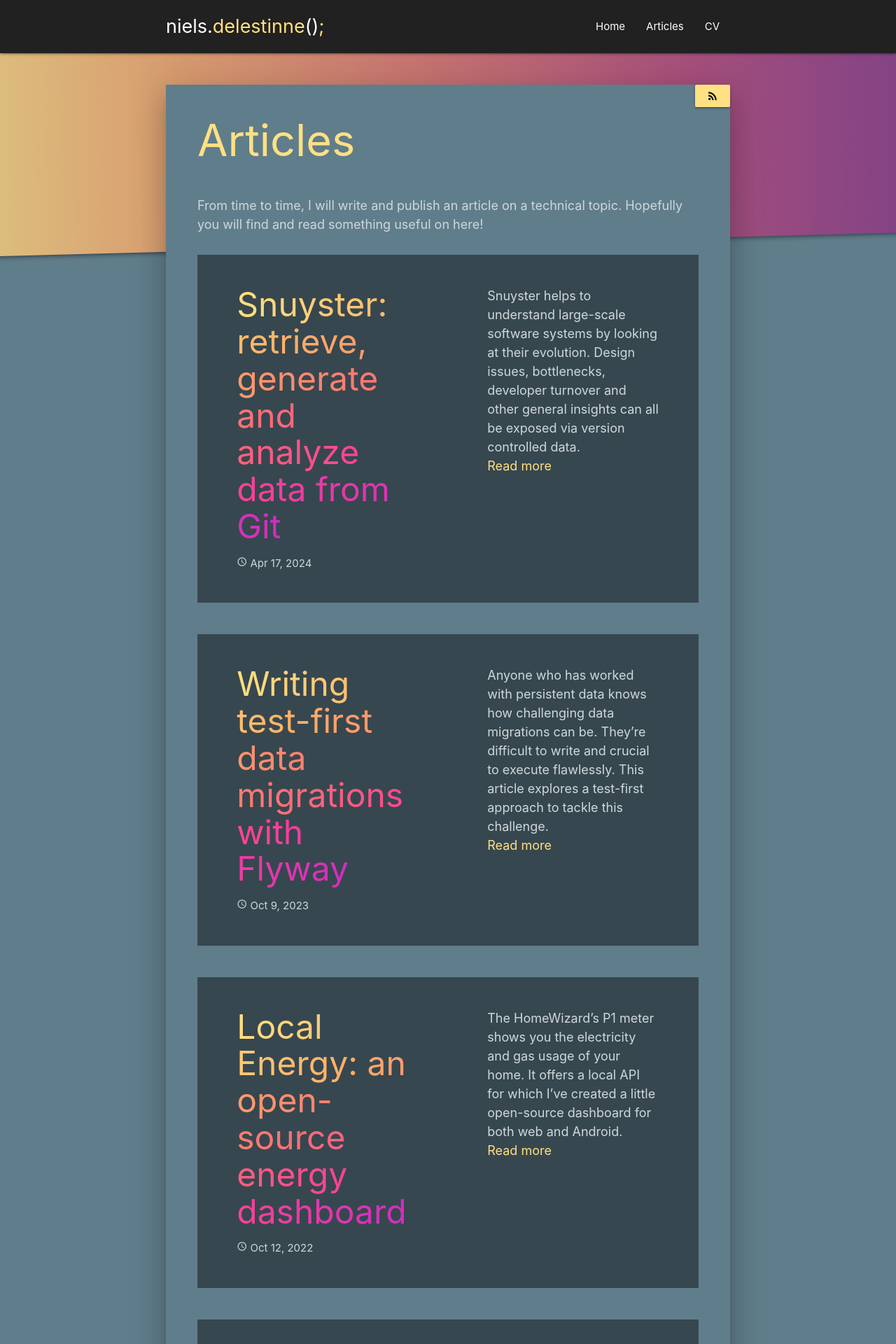
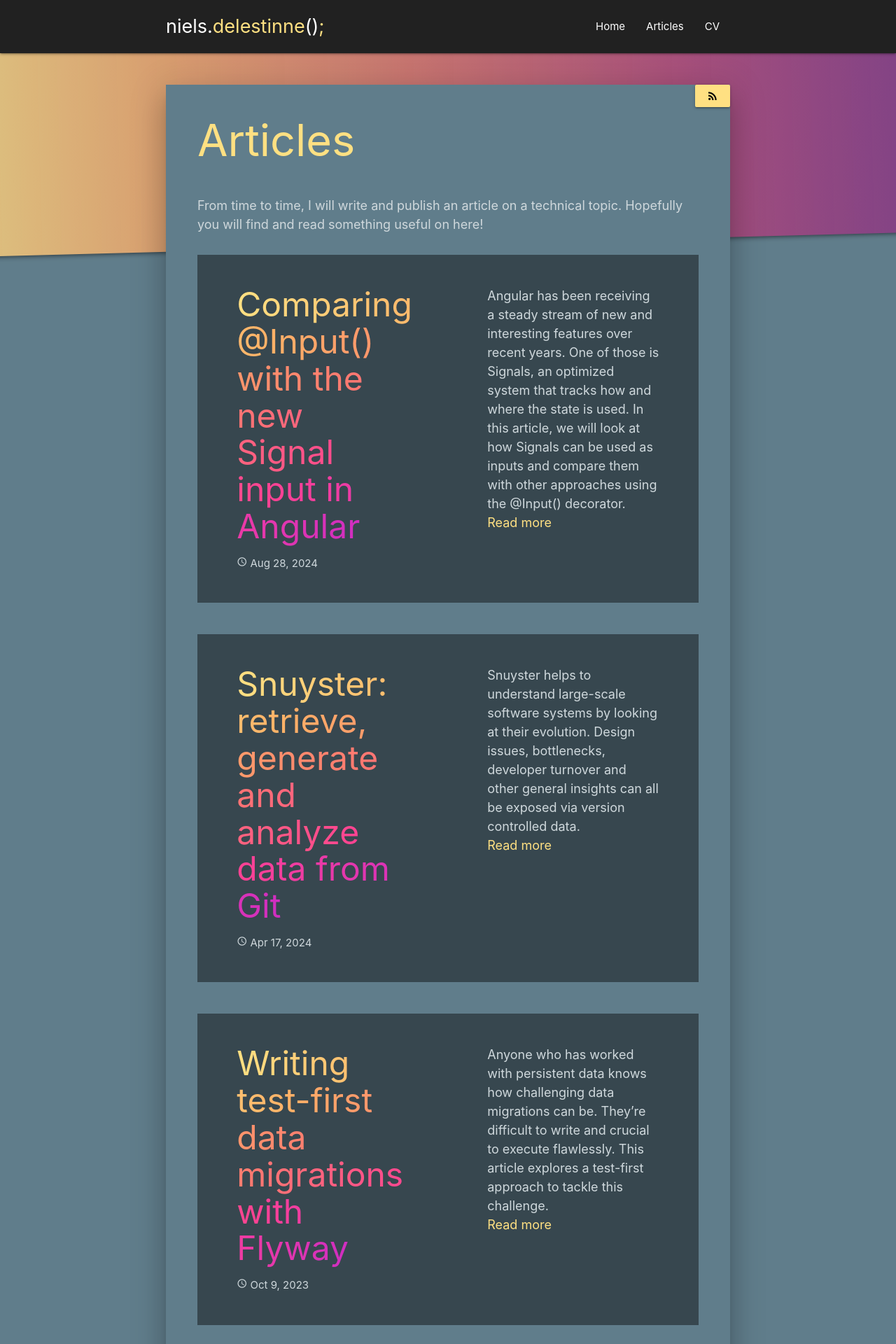
Before and after one commit to nielsdelestinne/niedel.be, a Jekyll site: the page built from articles.markdown, in a window 1280 px wide. Shown: the top 1920 px of the page at 70% size. Built offline with Jekyll 4.4.1, drawn with Linux system fonts in a browser that asks for light colours; some of the changed lines change nothing that is shown.

Commit message:
Add article on comparing @Input() with the new Signal input in Angular

```diff
--- /dev/null
+++ b/_posts/2024-08-28-comparing_input_with_signal_input_angular.markdown
@@ -0,0 +1,245 @@
+---
+layout: post
+title:  "Comparing @Input() with the new Signal input in Angular"
+date:   2024-08-28
+author: "Niels Delestinne"
+categories: angular signal input
+comments: false
+---
+
+Angular has been receiving a steady stream of new and interesting features over recent years. One of those is Signals, an optimized system that tracks how and where the state is used.
+In this article, we will look at how Signals can be used as inputs and compare them with other approaches using the @Input() decorator.
+
+<!--more-->
+
+## Signals?
+
+If you're not familiar with Signals, I highly recommend you read the [official Angular Signals guide](https://angular.dev/guide/signals) first.
+
+## Example feature
+
+Imagine there already exists an Angular application in which the HTTP-based API of a smart meter — which tracks the active power consumption of a household — is called every second.
+
+The active power consumption is returned as a response:
+- A positive value means the household has a surplus of energy (e.g., generated via solar panels).
+- A negative value means power is being taken from the power grid.
+
+We will create a new component that does the following:
+- Show a green orb if the active power is 0 or positive.
+- Show a red orb if the active power is negative.
+
+> A pure pipe would be a better and more performant fit for this simplistic extension to the application.
+> However, for the sake of the article and for what we're trying to demonstrate, we will make use of a component.
+
+## @Input() decorator and set property
+
+We start by using the `@Input()` decorator combined with a set property (setter).
+
+{% highlight javascript %}
+import {ChangeDetectionStrategy, Component, Input} from '@angular/core';
+
+@Component({
+    selector: 'nd-active-power-indicator',
+    standalone: true,
+    changeDetection: ChangeDetectionStrategy.OnPush,
+    template: `{% raw %}<span>{{ activePowerIndicator }}</span>{% endraw %}`
+})
+export class ActivePowerIndicatorComponent {
+    activePowerIndicator!: string;
+
+    @Input({required: true}) set activePower (activePowerValue: number) {
+        this.activePowerIndicator = activePowerValue < 0 ? "🔴" : "🟢";
+    }
+}
+{% endhighlight %}
+
+The component can be included in the application by its selector `nd-active-power-indicator`:
+
+{% highlight html %}
+@if (smartMeterResult$ | async as smartMeterResult) {
+    <nd-active-power-indicator [activePower]="smartMeterResult.activePower"/>
+}
+{% endhighlight %}
+
+_The template code snippet shown above will remain identical in the subsequent solutions and will therefore not be repeated._
+
+### Observations
+
+Although this approach correctly updates and renders the indicator every second, it's not the most elegant solution.
+The setter property forces us to introduce a non-private field `activePowerIndicator`. We can do better.
+
+## @Input() decorator with transform function
+
+We rework our previous solution by providing a `transform` function to the `@Input()` decorator.
+
+{% highlight javascript %}
+import {ChangeDetectionStrategy, Component, Input} from '@angular/core';
+
+@Component({
+    selector: 'nd-active-power-indicator',
+    standalone: true,
+    changeDetection: ChangeDetectionStrategy.OnPush,
+    template: `{% raw %}<span>{{ activePower }}</span>{% endraw %}`
+})
+export class ActivePowerIndicatorComponent {
+    @Input({required: true, transform: toIndicator}) activePower!: string;
+}
+
+function toIndicator(activePowerValue: number): string {
+    return activePowerValue < 0 ? "🔴" : "🟢";
+}
+{% endhighlight %}
+
+### Observations
+
+While this solution leverages the built-in transform functionality of `@Input()`, there are some drawbacks.
+
+For starters, the type the `@Input()` decorator accepts (`number`) is defined in the `transform` function, not in the declaration of the `@Input()` decorated field (`string`). This is counterintuitive.
+
+Additionally, the @Input() field activePower takes a numerical value in kWh, but in the template, we display an indicator (orb), not the actual value.
+
+- This distinction isn't clear in the code because activePower is used for both the raw value and its transformed indicator.
+
+Using an alias, this ambiguity can be resolved:
+
+{% highlight javascript %}
+import {ChangeDetectionStrategy, Component, Input} from '@angular/core';
+
+@Component({
+    selector: 'nd-active-power-indicator',
+    standalone: true,
+    changeDetection: ChangeDetectionStrategy.OnPush,
+    template: `{% raw %}<span>{{ activePowerIndicator }}</span>{% endraw %}`
+})
+export class ActivePowerIndicatorComponent {
+    @Input({required: true, alias: 'activePower', transform: toIndicator}) activePowerIndicator!: string;
+}
+
+function toIndicator(activePowerValue: number): string {
+    return activePowerValue < 0 ? "🔴" : "🟢";
+}
+{% endhighlight %}
+
+Finally, no instance method can be used as the `transform` function; it has to be:
+- A defined function (as in the code snippet above).
+- An inline lambda method.
+- A lambda method defined as a `const` or `let` variable.
+
+The solution below, using an inline lambda, would also work, be it only for small function bodies.
+
+{% highlight javascript %}
+import {ChangeDetectionStrategy, Component, Input} from '@angular/core';
+
+@Component({
+    selector: 'nd-active-power-indicator',
+    standalone: true,
+    changeDetection: ChangeDetectionStrategy.OnPush,
+    template: `
+        {% raw %}<span>{{ activePowerIndicator }}</span>{% endraw %}
+    `
+})
+export class ActivePowerIndicatorComponent {
+    @Input({required: true, transform: (activePowerValue: number) => activePowerValue < 0 ? "🔴" : "🟢"}) activePowerIndicator!: string;
+}
+{% endhighlight %}
+
+In comparing the setter with the transform function, the transform function is often the better choice as it improves readability, clarity, and is specifically designed for transformation tasks.
+
+- If you need additional control or more complex logic beyond transformation, a setter might be more appropriate.
+
+## Signal input
+
+We replace the `@Input()` decorated field with a Signal input and make use of the Signal input's transformation method support.
+
+{% highlight javascript %}
+import {ChangeDetectionStrategy, Component, input} from '@angular/core';
+
+@Component({
+    selector: 'nd-active-power-indicator',
+    standalone: true,
+    changeDetection: ChangeDetectionStrategy.OnPush,
+    template: `{% raw %}<span>{{ activePowerIndicator() }}</span>{% endraw %}`
+})
+export class ActivePowerIndicatorComponent {
+    activePowerIndicator = input.required<string, number>({
+        alias: 'activePower',
+        transform: (value: number) => this.toIndicator(value)
+    });
+
+    toIndicator(activePowerValue: number): string {
+        return activePowerValue < 0 ? "🔴" : "🟢";
+    }
+}
+{% endhighlight %}
+
+### Observations
+
+As with `@Input()` decorated input, we can...
+
+- enforce that an input value is required.
+- provide an alias if desired.
+- provide a transform. However, for Signal inputs, you provide an (instance) method instead of a function.
+
+All of these were applied to our solution above.
+
+_Furthermore, compared to decorator-based @Input, signal inputs provide numerous benefits:_
+
+- _Signal inputs are more type-s_afe: required inputs do not require initial values or tricks to tell TypeScript that an input always has a value. Furthermore, transforms are automatically checked to match the accepted input values._
+- _Signal inputs, when used in templates, will automatically mark OnPush components as dirty._
+- _Values can be easily derived whenever an input changes using `computed`._
+- _Easier and more localized monitoring of inputs using `effect` instead of `ngOnChanges` or setters._
+
+_The excerpt above is taken from [the official Angular Signal guide](https://angular.dev/guide/signals/inputs#why-should-we-use-signal-inputs-and-not-input)._
+
+## Signal input with transformation pipe
+
+A Signal input accepts an instance method instead of a function for its transformer. This opens up the possibility to inject and reuse an existing pipe.
+
+- _Although pure pipes come with performance optimizations, there are none to be gained in this simplistic use case._
+
+The pipe:
+
+{% highlight javascript %}
+import {Pipe, PipeTransform} from '@angular/core';
+
+@Pipe({
+    name: 'toIndicator',
+    standalone: true
+})
+export class ToIndicatorPipe implements PipeTransform {
+    transform(activePowerValue: number): string {
+        return activePowerValue < 0 ? "🔴" : "🟢";
+    }
+}
+{% endhighlight %}
+
+The Signal input updated with the injected pipe:
+
+{% highlight javascript %}
+import {ChangeDetectionStrategy, Component, inject, input} from '@angular/core';
+import {ToIndicatorPipe} from "../to-indicator.pipe";
+
+@Component({
+    selector: 'nd-active-power-indicator',
+    standalone: true,
+    changeDetection: ChangeDetectionStrategy.OnPush,
+    providers: [ToIndicatorPipe],
+    template: `{% raw %}<span>{{ activePowerIndicator() }}</span>{% endraw %}`
+})
+export class ActivePowerIndicatorComponent {
+    private toIndicator = inject(ToIndicatorPipe);
+
+    activePowerIndicator = input.required<string, number>({
+        alias: 'activePower',
+        transform: (value: number) => this.toIndicator.transform(value)
+    });
+}
+{% endhighlight %}
+
+## Conclusion
+
+while both `@Input()` decorators and Signal inputs effectively handle data binding in Angular, and all presented solutions in this article provide the same behavior, Signals offer a more reactive and streamlined approach.
+
+`@Input()` decorators, whether using setters or transform functions, are familiar and versatile. Signals, on the other hand, provide stronger type safety, automatic change detection, and can be considered as a step forward.
+
+For inputs, Signals represent a cleaner, more modern alternative to the traditional `@Input()` decorator, making them your default option on (future) projects.
--- a/_sass/niedel.scss
+++ b/_sass/niedel.scss
@@ -666,7 +666,8 @@ progress[value]::-webkit-progress-value {
 
   // Generic.Traceback
   .kc {
-    font-weight: normal
+    font-weight: normal;
+    color: #099
   }
 
   // Keyword.Constant
@@ -703,6 +704,10 @@ progress[value]::-webkit-progress-value {
   // Literal.String
   .na {
     color: #ffffff
+  }
+
+  .nx {
+    color: #ffda79
   }
 
   // Name.Attribute
@@ -785,42 +790,42 @@ progress[value]::-webkit-progress-value {
 
   // Literal.Number.Oct
   .sb {
-    color: #d14
+    color: #ffda79
   }
 
   // Literal.String.Backtick
   .sc {
-    color: #d14
+    color: #ffda79
   }
 
   // Literal.String.Char
   .sd {
-    color: #d14
+    color: #ffda79
   }
 
   // Literal.String.Doc
   .s2 {
-    color: #d14
+    color: #ffda79
   }
 
   // Literal.String.Double
   .se {
-    color: #d14
+    color: #ffda79
   }
 
   // Literal.String.Escape
   .sh {
-    color: #d14
+    color: #ffda79
   }
 
   // Literal.String.Heredoc
   .si {
-    color: #d14
+    color: #ffda79
   }
 
   // Literal.String.Interpol
   .sx {
-    color: #d14
+    color: #ffda79
   }
 
   // Literal.String.Other
@@ -830,7 +835,7 @@ progress[value]::-webkit-progress-value {
 
   // Literal.String.Regex
   .s1 {
-    color: #d14
+    color: #ffda79
   }
 
   // Literal.String.Single
```
